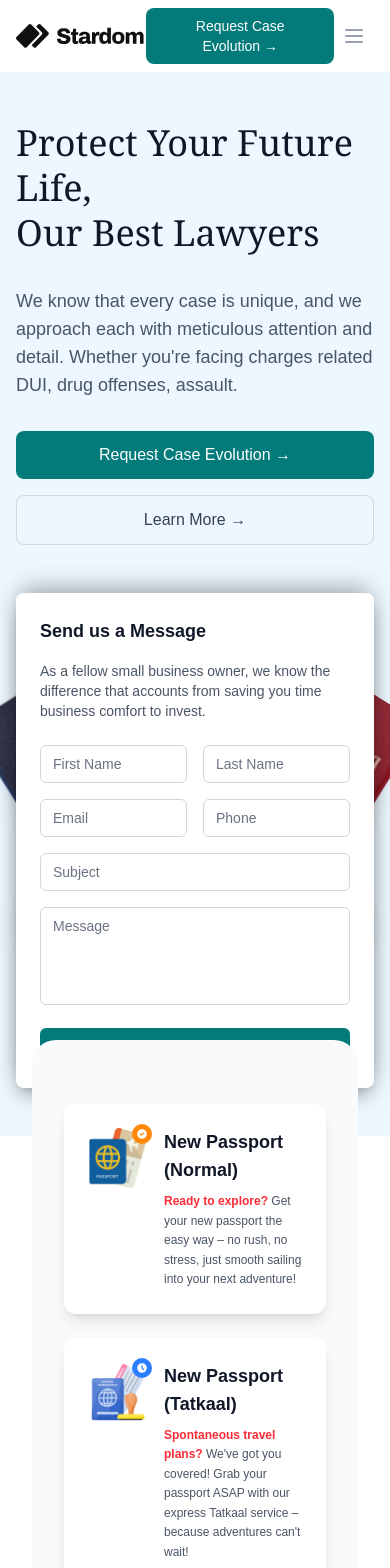
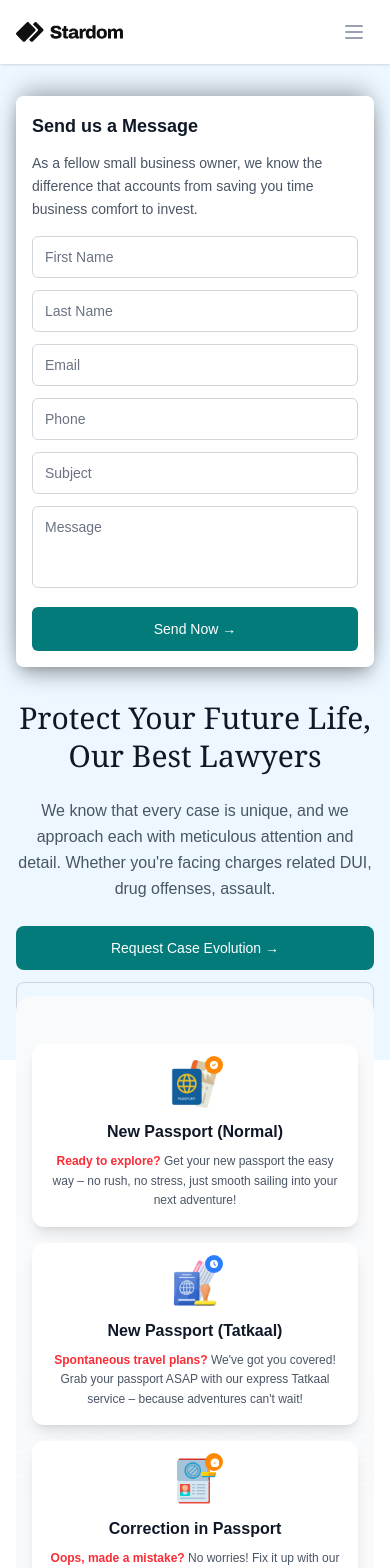
Before and after one commit to AneeVerse/rocket-passport, a Next.js app: page / in a window 390 px wide. Shown: the top 1568 px of the page. Built offline with nearby package versions, Linux system fonts and the light colour scheme.

Commit message:
Refactor multiple components for improved responsiveness and styling consistency; update layout, spacing, and text sizes across AboutUs, BookSection, BranchesSection, ConsultationSection, ContactForm, Footer, Hero, Navbar, ServiceSection, and TypesOfPassports components.

```diff
--- a/src/components/BookSection.tsx
+++ b/src/components/BookSection.tsx
@@ -2,10 +2,10 @@ import Image from 'next/image';
 
 export default function BookSection() {
   return (
-    <section className="relative -mt-24 z-30">
-      <div className="max-w-[1400] mx-auto px-8 sm:px-12 lg:px-8">
+    <section className="relative -mt-16 sm:-mt-20 lg:-mt-24 z-30">
+      <div className="max-w-[1400] mx-auto px-4 sm:px-6 lg:px-8">
         {/* Main container with white background and curved pattern */}
-        <div className="bg-gray-50 rounded-t-3xl relative overflow-hidden pt-16 pb-24 px-8 sm:px-12 lg:px-16">
+        <div className="bg-gray-50 rounded-t-2xl sm:rounded-t-3xl relative overflow-hidden pt-12 sm:pt-16 pb-16 sm:pb-24 px-4 sm:px-8 lg:px-16">
           {/* Decorative wave pattern background */}
           <div className="absolute inset-0 opacity-5">
             <svg width="100%" height="100%" viewBox="0 0 1200 400" className="w-full h-full">
@@ -19,30 +19,30 @@ export default function BookSection() {
           </div>
 
           {/* Services Grid */}
-          <div className="relative z-10 grid grid-cols-1 md:grid-cols-3 gap-6 mb-16">
+          <div className="relative z-10 grid grid-cols-1 sm:grid-cols-2 lg:grid-cols-3 gap-4 sm:gap-6 mb-12 sm:mb-16">
             {/* New Passport (Normal) */}
-            <div className="bg-white rounded-xl shadow-lg p-6 flex items-start gap-4">
-              <div className="flex-shrink-0">
+            <div className="bg-white rounded-xl shadow-lg p-4 sm:p-6 flex flex-col sm:flex-row items-start gap-3 sm:gap-4">
+              <div className="flex-shrink-0 mx-auto sm:mx-0">
                 <div className="relative">
                   <Image
                     src="/images/book/passport.webp"
                     alt="New Passport"
                     width={60}
                     height={60}
-                    className="rounded-lg"
+                    className="rounded-lg w-12 h-12 sm:w-15 sm:h-15"
                   />
                   <div className="absolute -top-1 -right-1 bg-orange-400 rounded-full p-1">
-                    <svg className="w-3 h-3 text-white" fill="currentColor" viewBox="0 0 20 20">
+                    <svg className="w-2.5 h-2.5 sm:w-3 sm:h-3 text-white" fill="currentColor" viewBox="0 0 20 20">
                       <path fillRule="evenodd" d="M10 18a8 8 0 100-16 8 8 0 000 16zm3.707-9.293a1 1 0 00-1.414-1.414L9 10.586 7.707 9.293a1 1 0 00-1.414 1.414l2 2a1 1 0 001.414 0l4-4z" clipRule="evenodd"/>
                     </svg>
                   </div>
                 </div>
               </div>
-              <div className="flex-1">
-                <h3 className="text-lg font-bold text-gray-900 mb-2">
+              <div className="flex-1 text-center sm:text-left">
+                <h3 className="text-base sm:text-lg font-bold text-gray-900 mb-2">
                   New Passport (Normal)
                 </h3>
-                <p className="text-gray-600 text-xs leading-relaxed">
+                <p className="text-gray-600 text-xs sm:text-sm leading-relaxed">
                   <span className="text-red-500 font-semibold">Ready to explore?</span> Get your new
                   passport the easy way – no rush, no stress, just smooth sailing into
                   your next adventure!
@@ -51,28 +51,28 @@ export default function BookSection() {
             </div>
 
             {/* New Passport (Tatkaal) */}
-            <div className="bg-white rounded-xl shadow-lg p-6 flex items-start gap-4">
-              <div className="flex-shrink-0">
+            <div className="bg-white rounded-xl shadow-lg p-4 sm:p-6 flex flex-col sm:flex-row items-start gap-3 sm:gap-4">
+              <div className="flex-shrink-0 mx-auto sm:mx-0">
                 <div className="relative">
                   <Image
                     src="/images/book/boarding-pass.webp"
                     alt="Tatkaal Passport"
                     width={60}
                     height={60}
-                    className="rounded-lg"
+                    className="rounded-lg w-12 h-12 sm:w-15 sm:h-15"
                   />
                   <div className="absolute -top-1 -right-1 bg-blue-500 rounded-full p-1">
-                    <svg className="w-3 h-3 text-white" fill="currentColor" viewBox="0 0 20 20">
+                    <svg className="w-2.5 h-2.5 sm:w-3 sm:h-3 text-white" fill="currentColor" viewBox="0 0 20 20">
                       <path fillRule="evenodd" d="M10 18a8 8 0 100-16 8 8 0 000 16zm1-12a1 1 0 10-2 0v4a1 1 0 00.293.707l2.828 2.829a1 1 0 101.415-1.415L11 9.586V6z" clipRule="evenodd"/>
                     </svg>
                   </div>
                 </div>
               </div>
-              <div className="flex-1">
-                <h3 className="text-lg font-bold text-gray-900 mb-2">
+              <div className="flex-1 text-center sm:text-left">
+                <h3 className="text-base sm:text-lg font-bold text-gray-900 mb-2">
                   New Passport (Tatkaal)
                 </h3>
-                <p className="text-gray-600 text-xs leading-relaxed">
+                <p className="text-gray-600 text-xs sm:text-sm leading-relaxed">
                   <span className="text-red-500 font-semibold">Spontaneous travel plans?</span> We've
                   got you covered! Grab your passport ASAP with our express
                   Tatkaal service – because adventures can't wait!
@@ -81,28 +81,28 @@ export default function BookSection() {
             </div>
 
             {/* Correction in Passport */}
-            <div className="bg-white rounded-xl shadow-lg p-6 flex items-start gap-4">
-              <div className="flex-shrink-0">
+            <div className="bg-white rounded-xl shadow-lg p-4 sm:p-6 flex flex-col sm:flex-row items-start gap-3 sm:gap-4 sm:col-span-2 lg:col-span-1">
+              <div className="flex-shrink-0 mx-auto sm:mx-0">
                 <div className="relative">
                   <Image
                     src="/images/book/visa-1.webp"
                     alt="Passport Correction"
                     width={60}
                     height={60}
-                    className="rounded-lg"
+                    className="rounded-lg w-12 h-12 sm:w-15 sm:h-15"
                   />
                   <div className="absolute -top-1 -right-1 bg-orange-400 rounded-full p-1">
-                    <svg className="w-3 h-3 text-white" fill="currentColor" viewBox="0 0 20 20">
+                    <svg className="w-2.5 h-2.5 sm:w-3 sm:h-3 text-white" fill="currentColor" viewBox="0 0 20 20">
                       <path fillRule="evenodd" d="M9 12l2 2 4-4m6 2a9 9 0 11-18 0 9 9 0 0118 0z" clipRule="evenodd"/>
                     </svg>
                   </div>
                 </div>
               </div>
-              <div className="flex-1">
-                <h3 className="text-lg font-bold text-gray-900 mb-2">
+              <div className="flex-1 text-center sm:text-left">
+                <h3 className="text-base sm:text-lg font-bold text-gray-900 mb-2">
                   Correction in Passport
                 </h3>
-                <p className="text-gray-600 text-xs leading-relaxed">
+                <p className="text-gray-600 text-xs sm:text-sm leading-relaxed">
                   <span className="text-red-500 font-semibold">Oops, made a mistake?</span> No worries!
                   Fix it up with our passport correction service – making sure
                   your travel plans stay on the right track.
@@ -112,15 +112,15 @@ export default function BookSection() {
           </div>
 
           {/* Success Banner */}
-          <div className="bg-slate-700 text-white text-center py-6 rounded-lg mb-8">
-            <p className="text-sm font-medium tracking-wide uppercase">
+          <div className="bg-slate-700 text-white text-center py-4 sm:py-6 rounded-lg mb-6 sm:mb-8 px-4">
+            <p className="text-xs sm:text-sm font-medium tracking-wide uppercase leading-relaxed">
               100% SUCCESS IN PASSPORTS, FROM NEW ONES TO CORRECTIONS AND NAME CHANGES.
             </p>
           </div>
 
           {/* CTA Button */}
           <div className="text-center">
-            <button className="bg-red-500 hover:bg-red-600 text-white font-semibold py-3 px-8 rounded-lg transition-colors duration-300 uppercase tracking-wide">
+            <button className="bg-red-500 hover:bg-red-600 text-white font-semibold py-3 px-6 sm:px-8 rounded-lg transition-colors duration-300 uppercase tracking-wide text-sm sm:text-base">
               BOOK A CONSULTATION
             </button>
           </div>
--- a/src/components/ContactForm.tsx
+++ b/src/components/ContactForm.tsx
@@ -1,45 +1,45 @@
 export default function ContactForm() {
   return (
-    <div className="bg-white rounded-lg shadow-lg p-6 w-full max-w-sm relative before:absolute before:inset-0 before:rounded-lg before:shadow-[0_-10px_25px_-5px_rgba(0,0,0,0.3),0_10px_25px_-5px_rgba(0,0,0,0.3)] before:-z-10">
-      <h3 className="text-lg font-semibold text-gray-900 mb-4">
+    <div className="bg-white rounded-lg shadow-lg p-4 sm:p-6 w-full max-w-sm sm:max-w-md lg:max-w-sm relative before:absolute before:inset-0 before:rounded-lg before:shadow-[0_-10px_25px_-5px_rgba(0,0,0,0.3),0_10px_25px_-5px_rgba(0,0,0,0.3)] before:-z-10">
+      <h3 className="text-lg sm:text-xl font-semibold text-gray-900 mb-3 sm:mb-4">
         Send us a Message
       </h3>
-      <p className="text-gray-600 text-sm mb-6">
+      <p className="text-gray-600 text-sm mb-4 sm:mb-6 leading-relaxed">
         As a fellow small business owner, we know the difference that accounts from
         saving you time business comfort to invest.
       </p>
 
-      <form className="space-y-4">
-        <div className="grid grid-cols-2 gap-4">
+      <form className="space-y-3 sm:space-y-4">
+        <div className="grid grid-cols-1 sm:grid-cols-2 gap-3 sm:gap-4">
           <div>
             <input
               type="text"
               placeholder="First Name"
-              className="w-full px-3 py-2 border border-gray-300 rounded-md focus:outline-none focus:ring-2 focus:ring-[#027b7a] focus:border-transparent text-sm text-gray-900 placeholder-gray-500"
+              className="w-full px-3 py-2.5 sm:py-2 border border-gray-300 rounded-md focus:outline-none focus:ring-2 focus:ring-[#027b7a] focus:border-transparent text-sm text-gray-900 placeholder-gray-500"
             />
           </div>
           <div>
             <input
               type="text"
               placeholder="Last Name"
-              className="w-full px-3 py-2 border border-gray-300 rounded-md focus:outline-none focus:ring-2 focus:ring-[#027b7a] focus:border-transparent text-sm text-gray-900 placeholder-gray-500"
+              className="w-full px-3 py-2.5 sm:py-2 border border-gray-300 rounded-md focus:outline-none focus:ring-2 focus:ring-[#027b7a] focus:border-transparent text-sm text-gray-900 placeholder-gray-500"
             />
           </div>
         </div>
 
-        <div className="grid grid-cols-2 gap-4">
+        <div className="grid grid-cols-1 sm:grid-cols-2 gap-3 sm:gap-4">
           <div>
             <input
               type="email"
               placeholder="Email"
-              className="w-full px-3 py-2 border border-gray-300 rounded-md focus:outline-none focus:ring-2 focus:ring-[#027b7a] focus:border-transparent text-sm text-gray-900 placeholder-gray-500"
+              className="w-full px-3 py-2.5 sm:py-2 border border-gray-300 rounded-md focus:outline-none focus:ring-2 focus:ring-[#027b7a] focus:border-transparent text-sm text-gray-900 placeholder-gray-500"
             />
           </div>
           <div>
             <input
               type="tel"
               placeholder="Phone"
-              className="w-full px-3 py-2 border border-gray-300 rounded-md focus:outline-none focus:ring-2 focus:ring-[#027b7a] focus:border-transparent text-sm text-gray-900 placeholder-gray-500"
+              className="w-full px-3 py-2.5 sm:py-2 border border-gray-300 rounded-md focus:outline-none focus:ring-2 focus:ring-[#027b7a] focus:border-transparent text-sm text-gray-900 placeholder-gray-500"
             />
           </div>
         </div>
@@ -48,21 +48,21 @@ export default function ContactForm() {
           <input
             type="text"
             placeholder="Subject"
-            className="w-full px-3 py-2 border border-gray-300 rounded-md focus:outline-none focus:ring-2 focus:ring-[#027b7a] focus:border-transparent text-sm text-gray-900 placeholder-gray-500"
+            className="w-full px-3 py-2.5 sm:py-2 border border-gray-300 rounded-md focus:outline-none focus:ring-2 focus:ring-[#027b7a] focus:border-transparent text-sm text-gray-900 placeholder-gray-500"
           />
         </div>
 
         <div>
           <textarea
             placeholder="Message"
-            rows={4}
-            className="w-full px-3 py-2 border border-gray-300 rounded-md focus:outline-none focus:ring-2 focus:ring-[#027b7a] focus:border-transparent text-sm resize-none text-gray-900 placeholder-gray-500"
+            rows={3}
+            className="w-full px-3 py-2.5 sm:py-2 border border-gray-300 rounded-md focus:outline-none focus:ring-2 focus:ring-[#027b7a] focus:border-transparent text-sm resize-none text-gray-900 placeholder-gray-500"
           ></textarea>
         </div>
 
         <button
           type="submit"
-          className="w-full bg-[#027b7a] text-white py-2 px-4 rounded-md hover:bg-[#026968] transition-colors text-sm font-medium"
+          className="w-full bg-[#027b7a] text-white py-3 sm:py-2 px-4 rounded-md hover:bg-[#026968] transition-colors text-sm font-medium"
         >
           Send Now →
         </button>
--- a/src/components/Footer.tsx
+++ b/src/components/Footer.tsx
@@ -86,8 +86,8 @@ export default function Footer() {
           </div>
 
           {/* Social Media Section */}
-          <div className="flex justify-start mt-12">
-            <div className="flex space-x-6">
+          <div className="flex justify-center lg:justify-start mt-8 sm:mt-12">
+          <div className="flex space-x-4 sm:space-x-6">
               {/* Instagram */}
               <a href="https://www.instagram.com/tigerterrain.in" target="_blank" rel="noopener noreferrer" className="text-white hover:text-gray-300 transition-colors duration-200 p-2 hover:bg-gray-800 rounded-full">
                 <svg className="w-5 h-5" fill="currentColor" viewBox="0 0 24 24">
--- a/src/components/Hero.tsx
+++ b/src/components/Hero.tsx
@@ -4,65 +4,84 @@ import ContactForm from './ContactForm';
 export default function Hero() {
   return (
     <section className="bg-[#ecf7ff] min-h-screen relative overflow-hidden">
-      <div className="max-w-[1400] mx-auto px-4 sm:px-6 lg:px-8 py-12 lg:py-20">
-        <div className="grid lg:grid-cols-2 gap-12 items-center relative z-10">
+      <div className="max-w-[1400] mx-auto px-4 sm:px-6 lg:px-8 py-8 sm:py-12 lg:py-20">
+        <div className="grid grid-cols-1 lg:grid-cols-2 gap-8 lg:gap-12 items-center relative z-10">
           {/* Left Content */}
-          <div className="space-y-8">
-            <h1 className="text-4xl lg:text-5xl xl:text-[55px] font-normal text-gray-900 leading-tight font-serif">
+          <div className="space-y-6 lg:space-y-8 text-center lg:text-left">
+            <h1 className="text-3xl sm:text-4xl lg:text-5xl xl:text-[55px] font-normal text-gray-900 leading-tight font-serif">
               Protect Your Future Life,{' '}
               <span className="block">Our Best Lawyers</span>
             </h1>
 
-            <p className="text-lg text-gray-600 max-w-lg">
+            <p className="text-base sm:text-lg text-gray-600 max-w-lg mx-auto lg:mx-0 leading-relaxed">
               We know that every case is unique, and we approach each with meticulous attention
               and detail. Whether you're facing charges related DUI, drug offenses, assault.
             </p>
 
-            <div className="flex flex-col sm:flex-row gap-4">
-              <button className="bg-[#027b7a] text-white px-8 py-3 rounded-lg font-medium hover:bg-[#026968] transition-colors">
+            <div className="flex flex-col sm:flex-row gap-3 sm:gap-4 justify-center lg:justify-start">
+              <button className="bg-[#027b7a] text-white px-6 sm:px-8 py-3 rounded-lg font-medium hover:bg-[#026968] transition-colors text-sm sm:text-base">
                 Request Case Evolution →
               </button>
-              <button className="border border-gray-300 text-gray-700 px-8 py-3 rounded-lg font-medium hover:bg-gray-50 transition-colors">
+              <button className="border border-gray-300 text-gray-700 px-6 sm:px-8 py-3 rounded-lg font-medium hover:bg-gray-50 transition-colors text-sm sm:text-base">
                 Learn More →
               </button>
             </div>
           </div>
 
           {/* Right Content - Form with Background Images */}
-          <div className="relative">
-            {/* Background Passport Images */}
-            <div className="absolute inset-0 flex items-center justify-center">
+          <div className="relative order-first lg:order-last">
+            {/* Background Passport Images - Hidden on mobile, visible on larger screens */}
+            <div className="hidden md:absolute md:inset-0 md:flex md:items-center md:justify-center">
               {/* Left Passport (Blue) - Tilted */}
-              <div className="absolute left-8 top-10 transform -rotate-32 z-0">
+              <div className="absolute left-4 lg:left-8 top-6 lg:top-10 transform -rotate-32 z-0">
                 <Image
                   src="/images/hero/left-bg.png"
                   alt="Indian Passport"
                   width={192}
                   height={456}
-                  className="rounded-lg shadow-xl w-60 h-94"
+                  className="rounded-lg shadow-xl w-40 lg:w-60 h-auto"
                 />
               </div>
 
               {/* Right Passport (Red) - Tilted */}
-              <div className="absolute right-8 top-10 transform rotate-32 z-0">
+              <div className="absolute right-4 lg:right-8 top-6 lg:top-10 transform rotate-32 z-0">
                 <Image
                   src="/images/hero/right-bg.png"
                   alt="Indian Diplomatic Passport"
                   width={192}
                   height={456}
-                  className="rounded-lg shadow-xl w-60 h-94"
+                  className="rounded-lg shadow-xl w-40 lg:w-60 h-auto"
                 />
               </div>
             </div>
 
             {/* Contact Form - Centered and on top */}
-            <div className="relative z-20 flex items-center justify-center min-h-[400px]">
+            <div className="relative z-20 flex items-center justify-center min-h-[320px] sm:min-h-[380px] lg:min-h-[400px]">
               <ContactForm />
+            </div>
+
+            {/* Mobile passport decorations - Simple and non-overlapping */}
+            <div className="md:hidden absolute top-0 left-0 right-0 pointer-events-none">
+              <div className="flex justify-between items-start px-4 pt-4 opacity-20">
+                <Image
+                  src="/images/hero/left-bg.png"
+                  alt=""
+                  width={60}
+                  height={90}
+                  className="w-12 h-auto transform -rotate-12"
+                />
+                <Image
+                  src="/images/hero/right-bg.png"
+                  alt=""
+                  width={60}
+                  height={90}
+                  className="w-12 h-auto transform rotate-12"
+                />
+              </div>
             </div>
           </div>
         </div>
       </div>
-
     </section>
   );
 }
--- a/src/components/Navbar.tsx
+++ b/src/components/Navbar.tsx
@@ -1,11 +1,16 @@
+'use client';
+
 import Image from 'next/image';
 import Link from 'next/link';
+import { useState } from 'react';
 
 export default function Navbar() {
+  const [isMobileMenuOpen, setIsMobileMenuOpen] = useState(false);
+
   return (
-    <nav className="bg-white shadow-sm">
+    <nav className="bg-white shadow-sm relative z-50">
       <div className="max-w-[1400] mx-auto px-4 sm:px-6 lg:px-8">
-        <div className="flex justify-between items-center h-18">
+        <div className="flex justify-between items-center h-16 md:h-18">
           {/* Logo */}
           <div className="flex-shrink-0">
             <Link href="/">
@@ -14,12 +19,12 @@ export default function Navbar() {
                 alt="Stardom Logo"
                 width={125}
                 height={23}
-                className="h-6 w-auto"
+                className="h-5 md:h-6 w-auto"
               />
             </Link>
           </div>
 
-          {/* Navigation Links */}
+          {/* Navigation Links - Desktop */}
           <div className="hidden md:block">
             <div className="flex items-center space-x-8">
               <Link
@@ -49,8 +54,8 @@ export default function Navbar() {
             </div>
           </div>
 
-          {/* CTA Button */}
-          <div className="flex items-center">
+          {/* CTA Button - Desktop */}
+          <div className="hidden md:flex items-center">
             <button className="bg-[#027b7a] text-white px-6 py-2 rounded-lg text-sm font-medium hover:bg-[#026968] transition-colors">
               Request Case Evolution →
             </button>
@@ -60,27 +65,67 @@ export default function Navbar() {
           <div className="md:hidden">
             <button
               type="button"
+              onClick={() => setIsMobileMenuOpen(!isMobileMenuOpen)}
               className="bg-white rounded-md p-2 inline-flex items-center justify-center text-gray-400 hover:text-gray-500 hover:bg-gray-100 focus:outline-none focus:ring-2 focus:ring-inset focus:ring-[#027b7a]"
             >
-              <span className="sr-only">Open main menu</span>
-              <svg
-                className="h-6 w-6"
-                xmlns="http://www.w3.org/2000/svg"
-                fill="none"
-                viewBox="0 0 24 24"
-                stroke="currentColor"
-              >
-                <path
-                  strokeLinecap="round"
-                  strokeLinejoin="round"
-                  strokeWidth={2}
-                  d="M4 6h16M4 12h16M4 18h16"
-                />
-              </svg>
+              <span className="sr-only">{isMobileMenuOpen ? 'Close main menu' : 'Open main menu'}</span>
+              {isMobileMenuOpen ? (
+                <svg className="h-6 w-6" xmlns="http://www.w3.org/2000/svg" fill="none" viewBox="0 0 24 24" stroke="currentColor">
+                  <path strokeLinecap="round" strokeLinejoin="round" strokeWidth={2} d="M6 18L18 6M6 6l12 12" />
+                </svg>
+              ) : (
+                <svg className="h-6 w-6" xmlns="http://www.w3.org/2000/svg" fill="none" viewBox="0 0 24 24" stroke="currentColor">
+                  <path strokeLinecap="round" strokeLinejoin="round" strokeWidth={2} d="M4 6h16M4 12h16M4 18h16" />
+                </svg>
+              )}
             </button>
           </div>
         </div>
       </div>
+
+      {/* Mobile Menu */}
+      {isMobileMenuOpen && (
+        <div className="md:hidden absolute top-full left-0 right-0 bg-white shadow-lg border-t border-gray-200 z-40">
+          <div className="px-4 py-2 space-y-1">
+            <Link
+              href="/"
+              className="block px-3 py-3 text-gray-700 hover:text-gray-900 hover:bg-gray-50 text-base font-medium transition-colors rounded-md"
+              onClick={() => setIsMobileMenuOpen(false)}
+            >
+              Home
+            </Link>
+            <Link
+              href="/pricing"
+              className="block px-3 py-3 text-gray-700 hover:text-gray-900 hover:bg-gray-50 text-base font-medium transition-colors rounded-md"
+              onClick={() => setIsMobileMenuOpen(false)}
+            >
+              Pricing
+            </Link>
+            <Link
+              href="/about"
+              className="block px-3 py-3 text-gray-700 hover:text-gray-900 hover:bg-gray-50 text-base font-medium transition-colors rounded-md"
+              onClick={() => setIsMobileMenuOpen(false)}
+            >
+              About us
+            </Link>
+            <Link
+              href="/resources"
+              className="block px-3 py-3 text-gray-700 hover:text-gray-900 hover:bg-gray-50 text-base font-medium transition-colors rounded-md"
+              onClick={() => setIsMobileMenuOpen(false)}
+            >
+              Resources
+            </Link>
+            <div className="pt-2 pb-2">
+              <button
+                className="w-full bg-[#027b7a] text-white px-6 py-3 rounded-lg text-base font-medium hover:bg-[#026968] transition-colors"
+                onClick={() => setIsMobileMenuOpen(false)}
+              >
+                Request Case Evolution →
+              </button>
+            </div>
+          </div>
+        </div>
+      )}
     </nav>
   );
 }
```
Also changed, not shown: src/components/AboutUs.tsx (+43 -19 lines), src/components/BranchesSection.tsx (+11 -11 lines), src/components/ConsultationSection.tsx (+15 -15 lines), src/components/ServiceSection.tsx (+24 -24 lines), src/components/TypesOfPassports.tsx (+13 -13 lines).
